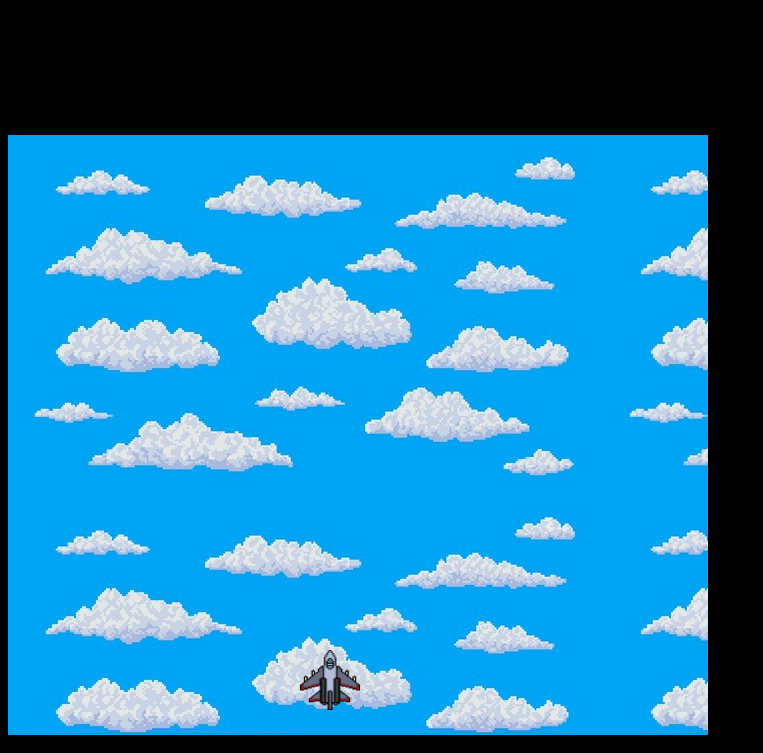
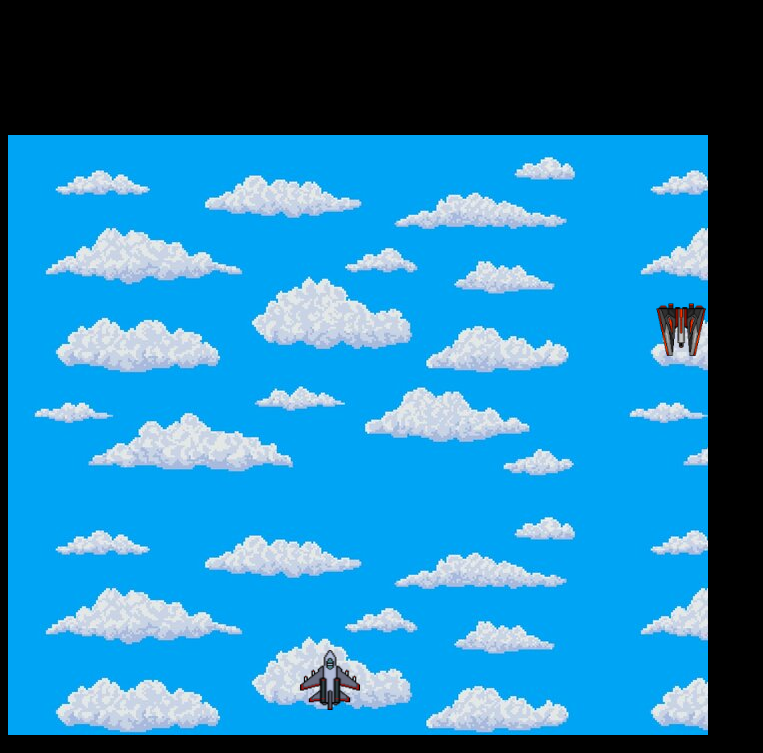
Before and after one commit to jonp001/project_1, a website built with Parcel: page src/index.html in a window 1280 px wide. Shown: the whole page, without its empty margins (0-763 px from the left). Built offline with nearby package versions, Linux system fonts and the light colour scheme.

Commit message:
got first enemy on screen, now need to get all enemies on screen.

```diff
--- a/src/js/enemy.js
+++ b/src/js/enemy.js
@@ -1,26 +1,30 @@
-// import imgSrcTwo from "../../images/enemy.png";
+import imgSrcTwo from "../../images/enemy.png";
 
 
-// export class Enemy {
-// constructor(gameArea) {
-// this.gameArea = gameArea;
 
-// this.left= Math.floor(Math.random() * 250);
+export class Enemy {
+    constructor(gameArea, height, width, top, left){
+        this.gameArea=gameArea;
+        this.height=height;
+        this.width=width;
+        this.top=top;
+        this.left=left;
 
-// this.top=60;
-// this.width=50;
-// this.height=50;
+        this.gameArea= document.getElementById("game-area");
+        this.element=document.createElement("img");
+        this.element.src= imgSrcTwo;
+        this.element.setAttribute("id", "enemyImage");
+        this.gameArea.appendChild(this.element);
 
-// this.element= document.createElement("img");
-// this.element.src= imgSrcTwo;
+        this.width=60;
+        this.element.style.width= `${this.width}px`;
+        this.height=60;
+        this.element.style.height= `${this.height}px`
 
-// this.element.style.width= `${this.width}px`;
-// this.element.style.height= `${this.height}px`;
-// this.element.style.left= `${this.left}px`;
-// this.element.style.top= `${this.top}px`;
-// this.element.style.position= "absolute";
 
-// this.gameArea.appendChild(this.element);
-// }
+        this.element.style.position="absolute";
+        this.element.style.left= `${this.left}px`
+        this.element.style.top= `${this.top}px`
 
-// }
+    }
+}
--- a/src/js/game.js
+++ b/src/js/game.js
@@ -1,5 +1,6 @@
 import {Plane} from "./plane.js";
-// import { Enemy } from "./enemy.js";
+import { Enemy } from "./enemy.js";
+
 
 export class Game {
     constructor() {
@@ -7,7 +8,6 @@
         this.gameScore=document.getElementById("score");
         this.gameLives=document.getElementById("lives");
         this.gameFinished=document.getElementById("game-finished");
-        // this.enemy= new Enemy();
         this.score=0;
         this.lives=4;
         this.gameOver= false;
@@ -20,7 +20,15 @@
         150,
         "../../images/plane.png",
         );
-        this.enemy= [];
+        this.enemy= new Enemy( //(gameArea: any, height: any, width: any, top: any, left: any, enemyImg: any): Enemy
+            this.gameArea,
+            100,
+            150,
+            300,
+            650,
+            "../../images/enemy.png",
+        );
+
         this.score=0;
         this.lives= 4;
         this.gameOver= false;
--- a/src/js/script.js
+++ b/src/js/script.js
@@ -1,6 +1,6 @@
 import { Game } from "./game.js";
 
-// import {Plane} from "./plane.js";
+
 
 
 
```
Also changed, not shown: src/index.html (+1 -0 lines), dist/index.html, 8 other files.
